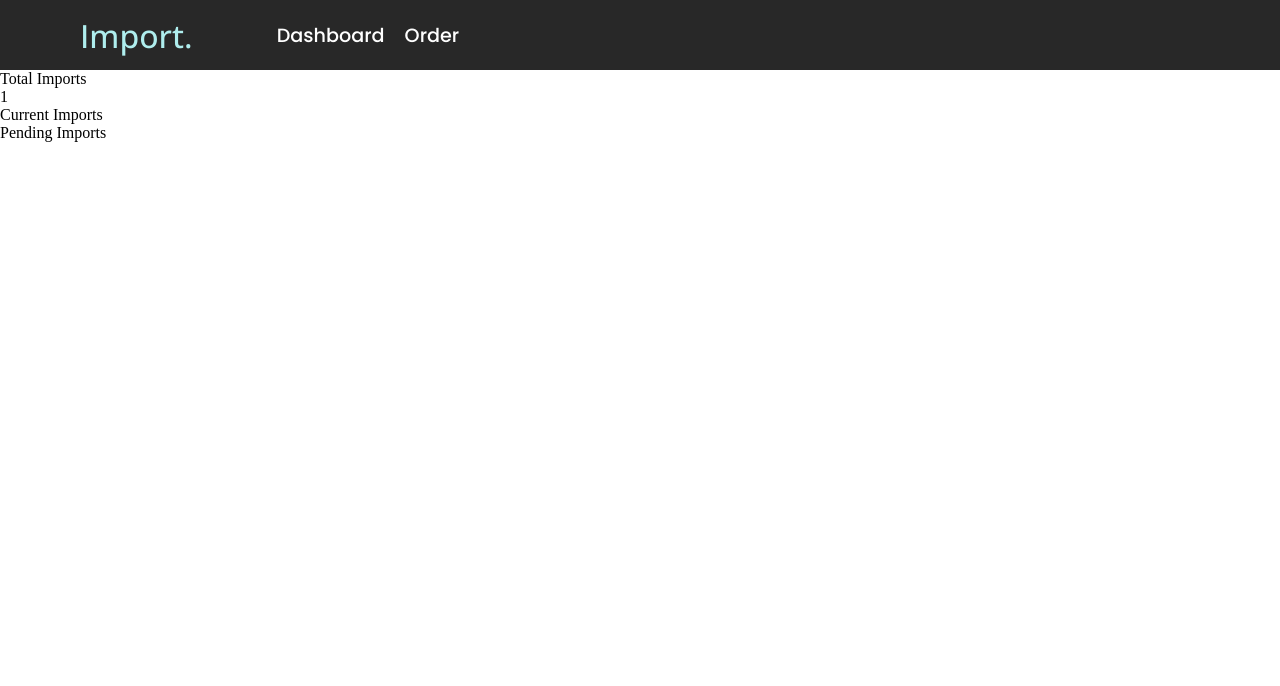
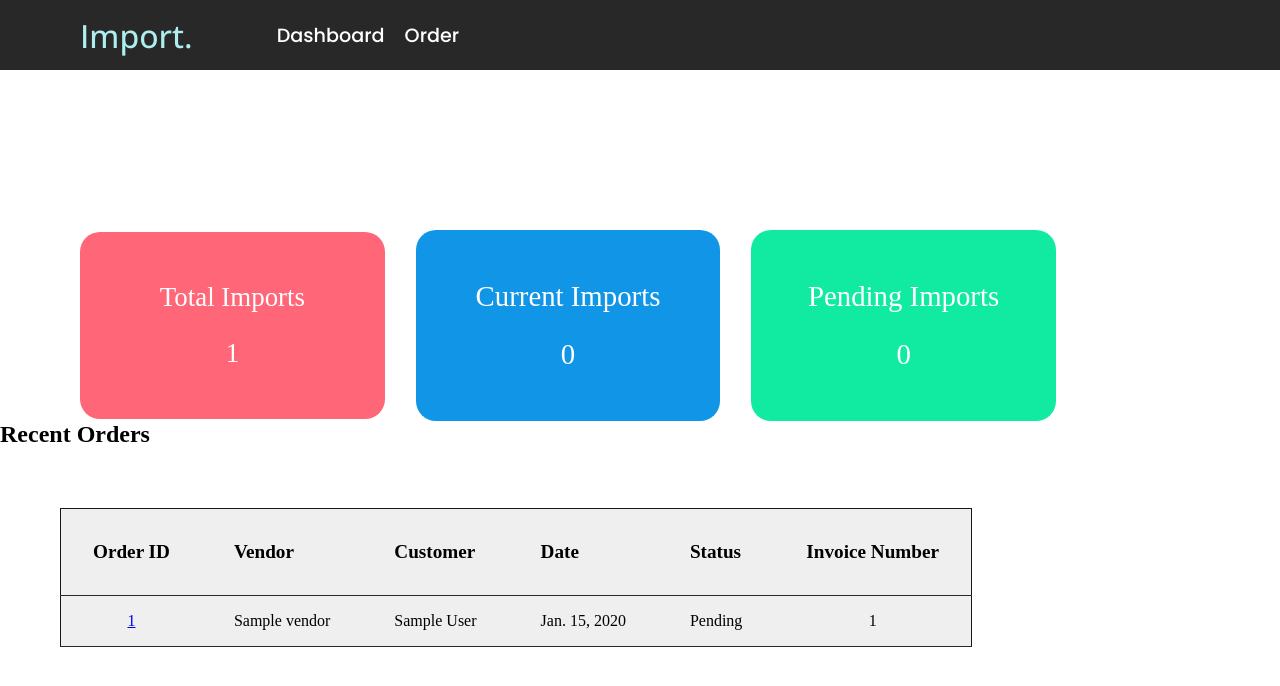
Before and after one commit to abhishekY2401/Inventory-Tracker, a Django app: page /dashboard/ in a window 1280 px wide. Shown: the top 686 px of the page. Run offline with Django 4.2, Linux system fonts and the light colour scheme; tables that the repository leaves empty hold one stand-in row (Sample ...).

Commit message:
changed the ui of dashboard

```diff
--- a/dashboard/templates/dash.html
+++ b/dashboard/templates/dash.html
@@ -2,25 +2,56 @@
 
 <head>
   <title>{% block title %}Dashboard{% endblock %}</title>
+  <link rel="stylesheet" href="{% static '/css/navdash.css' %}" />
   <link rel="stylesheet" href="{% static '/css/dash.css' %}" />
   <link rel="stylesheet" href="{% static '/css/home.css' %}" />
 </head>
+
+{% block content %}
 <body>
   {% include 'navdash.html' %}
   <div class="main-dash">
-    {% block content %}
-    <div class="Total Imports">
+    <div class="total-imports">
       <p>Total Imports</p>
-      <p>{{order_count}}</p>
+      <p id="order_count">{{order_count}}</p>
     </div>
-    <div class="Imports Collected">
+    <div class="imports-collected">
       <p>Current Imports</p>
-      <p>{{count_delivered}}</p>
+      <p id="order_delivered">{{delivered_count}}</p>
     </div>
-    <div class="Imports Pending">
+    <div class="imports-pending">
       <p>Pending Imports</p>
-      <p>{{count_pending}}</p>
+      <p id="order_pending">{{pending_count}}</p>
     </div>
-    {% endblock %}
+  </div>
+  <div class="space-orders">
+    <div></div>
+    <div class="recent-orders">
+      <h2>Recent Orders</h2>
+      <div>
+        <table>
+          <tr>
+            <th>Order ID</th>
+            <th>Vendor</th>
+            <th>Customer</th>
+            <th>Date</th>
+            <th>Status</th>
+            <th>Invoice Number</th>
+          </tr>
+
+          {% for i in order %}
+            <tr>
+              <td><a href="/dashboard/order/{{i.order_id}}">{{i.order_id}}</a></td>
+              <td>{{i.vendor}}</td>
+              <td>{{i.customer}}</td>
+              <td>{{i.date}}</td>
+              <td class="status">{{i.status}}</td>
+              <td>{{i.invoice_no}}</td>
+            </tr>
+          {% endfor %}
+        </table>
+      </div>
+    </div>
   </div>
 </body>
+{% endblock %}
--- a/dashboard/views.py
+++ b/dashboard/views.py
@@ -15,14 +15,14 @@ def dashboardPage(request):
     print(order_count)
 
     delivered_order = Order.objects.filter(status="delivered")
-    count_delivered = delivered_order.count()
-    print(count_delivered)
+    delivered_count = delivered_order.count()
+    print(delivered_count)
 
     pending_order = Order.objects.filter(status="pending")
-    count_pending = pending_order.count()
-    print(count_pending)
+    pending_count = pending_order.count()
+    print(pending_count)
 
-    context = {'order': order, 'order_count': order_count, 'deliver_order': count_delivered, 'pending_order': count_pending}
+    context = {'order': order, 'order_count': order_count, 'delivered_count': delivered_count, 'pending_count': pending_count}
 
     return render(request, 'dash.html', context)
 
--- a/inventorytracker/settings.py
+++ b/inventorytracker/settings.py
@@ -96,9 +96,9 @@ WSGI_APPLICATION = 'inventorytracker.wsgi.application'
 DATABASES = {
     'default': {
         'ENGINE': 'django.db.backends.mysql',
-        'NAME': 'inventorydb',
+        'NAME': 'inventorytracker',
         'USER': 'dbadmin',
-        'PASSWORD': 'abhi123',
+        'PASSWORD': 'Abhiraj@123',
         'HOST': 'localhost',
         'PORT': '3306',
     }
--- a/static/css/dash.css
+++ b/static/css/dash.css
@@ -4,3 +4,84 @@
     padding: 0;
     margin: 0;
 }
+
+.main-dash {
+    display: flex;
+    justify-content: space-between;
+    align-items: baseline;
+}
+
+.total-imports {
+    margin-top: 10rem;
+    margin-left: 5rem;
+    width: 16%;
+    height: 20%;
+    text-align: center;
+    font-size: 1.68rem;
+    background-color: #f67;
+    color: white;
+    padding: 50px;
+    border-radius: 20px;
+}
+
+.imports-collected {
+    margin-top: 10rem;
+    width: 16%;
+    height: 20%;
+    text-align: center;
+    font-size: 1.8rem;
+    background-color: #1195e7;
+    color: white;
+    padding: 50px;
+    border-radius: 20px;
+}
+
+.imports-pending {
+    margin-top: 10rem;
+    margin-right: 14rem;
+    width: 16%;
+    height: 20%;
+    text-align: center;
+    font-size: 1.8rem;
+    background-color: #11eba2;
+    color: white;
+    padding: 50px;
+    border-radius: 20px;
+}
+
+#order_count {
+    margin-top: 25px;
+}
+
+#order_delivered {
+    margin-top: 25px;
+}
+
+#order_pending {
+    margin-top: 25px;
+}
+
+table {
+    border: 1px solid #181818;
+    margin-top: 60px;
+    margin-left: 60px;
+    border-collapse: collapse;
+    text-align: left;
+    overflow: hidden;
+    background-color: #efefef;
+    padding: 2rem 5rem;
+}
+
+tr {
+    border-bottom: 1px solid #282828;
+}
+
+th {
+    font-size: 1.2rem;
+    padding: 2rem;
+}
+
+td {
+    text-align: center;
+    padding: 1rem 2rem;
+}
```
